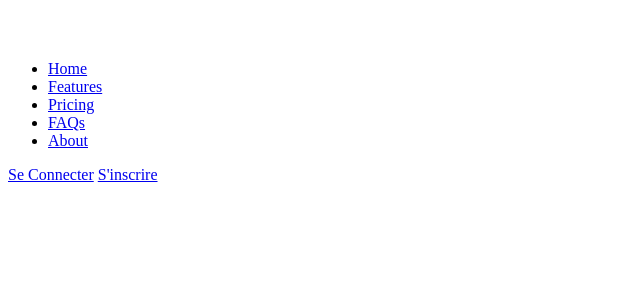
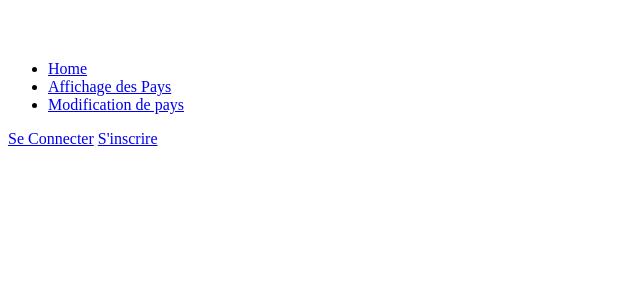
Before and after one commit to Dorsumsellae/projetSymfony, a Symfony app: template templates/base.html.twig in a window 1280 px wide. Shown: the top 300 px of the page, without its empty margins (0-640 px from the left). Run offline with Twig, Linux system fonts and the light colour scheme; the template is opened without the code that fills it, so the values that code supplies are empty; some libraries are stand-ins or nearby versions.

Commit message:
Add roles/access control + header

```diff
--- a/config/routes.yaml
+++ b/config/routes.yaml
@@ -1,3 +1,7 @@
 #index:
 #    path: /
 #    controller: App\Controller\DefaultController::index
+
+home:
+  path: /
+  controller: App\Controller\HomeController::index
--- a/src/Controller/RegistrationController.php
+++ b/src/Controller/RegistrationController.php
@@ -29,12 +29,13 @@ class RegistrationController extends AbstractController
                     $form->get('plainPassword')->getData()
                 )
             );
+            $user->setRoles(['ROLE_USER']);
 
             $entityManager->persist($user);
             $entityManager->flush();
             // do anything else you need here, like send an email
 
-            return $this->redirectToRoute('_profiler_home');
+            return $this->redirectToRoute('home');
         }
 
         return $this->render('registration/register.html.twig', [
--- a/src/Controller/UploadFileController.php
+++ b/src/Controller/UploadFileController.php
@@ -14,7 +14,7 @@ use App\Entity\File;
 
 class UploadFileController extends AbstractController
 {
-    #[Route('/upload_file', name: 'app_upload_file')]
+    #[Route('/admin/upload_file', name: 'app_upload_file')]
     public function index(Request $request, ManagerRegistry $doctrine): Response
     {
         $err = "";
--- a/src/Entity/File.php
+++ b/src/Entity/File.php
@@ -50,14 +50,14 @@ class File
         return $this;
     }
 
-    static public function unzip(string $pathZip, string $pathDestination)
+    static public function unzip(string $pathZip, string $pathDestination): string
     {
         $zip = new ZipArchive();
         try {
             $zip->open($pathZip);
             $zip->extractTo($pathDestination);
             $zip->close();
-            return basename($pathZip) . " extraits !";
+            return basename($pathZip) . " extrait !";
         } catch (Exception $ex) {
             return $ex->getMessage();
         }
--- a/src/Form/UploadFileType.php
+++ b/src/Form/UploadFileType.php
@@ -2,11 +2,10 @@
 
 namespace App\Form;
 
-use App\Entity\File;
 use Symfony\Component\Form\AbstractType;
 use Symfony\Component\Form\Extension\Core\Type\FileType;
 use Symfony\Component\Form\FormBuilderInterface;
-use Symfony\Component\OptionsResolver\OptionsResolver;
+
 
 class UploadFileType extends AbstractType
 {
--- a/templates/header.html.twig
+++ b/templates/header.html.twig
@@ -7,20 +7,22 @@
 
 	<ul class="nav col-12 col-md-auto mb-2 justify-content-center mb-md-0">
 		<li>
-			<a href="#" class="nav-link px-2 link-secondary">Home</a>
+			<a href="/" class="nav-link px-2 link-secondary">Home</a>
 		</li>
 		<li>
-			<a href="#" class="nav-link px-2 link-dark">Features</a>
+			<a href="#" class="nav-link px-2 link-dark">Affichage des Pays</a>
 		</li>
 		<li>
-			<a href="#" class="nav-link px-2 link-dark">Pricing</a>
+			<a href="#" class="nav-link px-2 link-dark">Modification de pays</a>
 		</li>
-		<li>
-			<a href="#" class="nav-link px-2 link-dark">FAQs</a>
-		</li>
-		<li>
-			<a href="#" class="nav-link px-2 link-dark">About</a>
-		</li>
+		{% if is_granted('ROLE_ADMIN') %}
+			<li>
+				<a href="#" class="nav-link px-2 link-dark">Sauvegarde</a>
+			</li>
+			<li>
+				<a href={{path('app_upload_file')}} class="nav-link px-2 link-dark">Allimenter la table</a>
+			</li>
+		{% endif %}
 	</ul>
 	{% if is_granted('IS_AUTHENTICATED_FULLY') %}
 		<div class="dropdown text-end">
--- /dev/null
+++ b/templates/home/index.html.twig
@@ -0,0 +1,5 @@
+{% extends 'base.html.twig' %}
+
+{% block title %}{% endblock %}
+
+{% block main %}{% endblock %}
```
Also changed, not shown: src/Controller/HomeController.php (added, +18 -0 lines), 1 other file.
